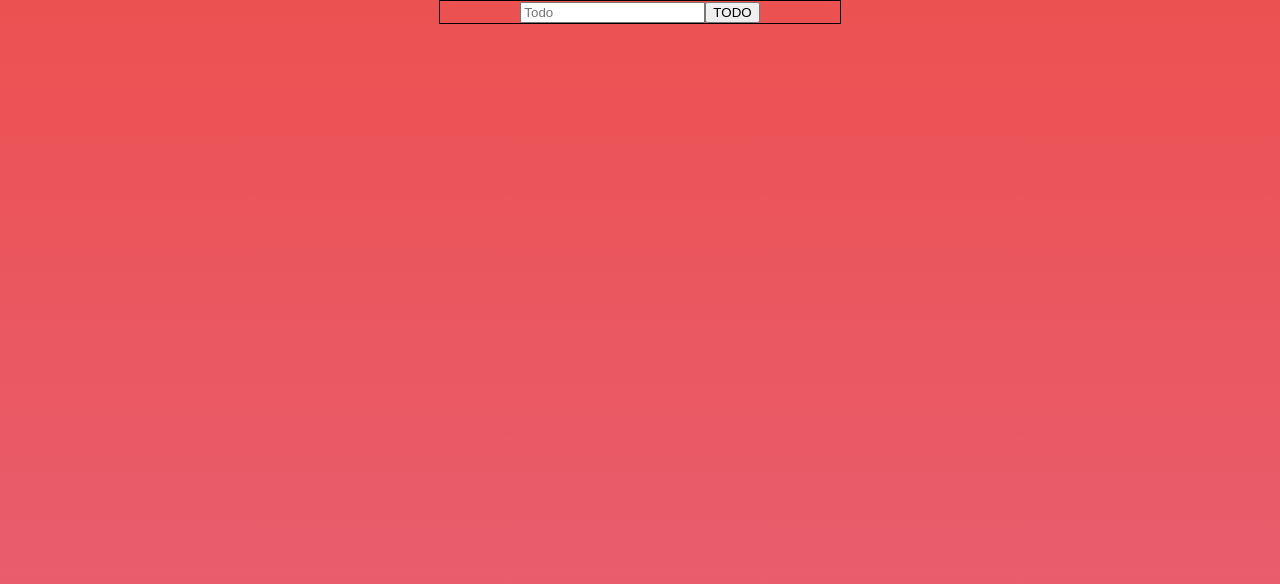
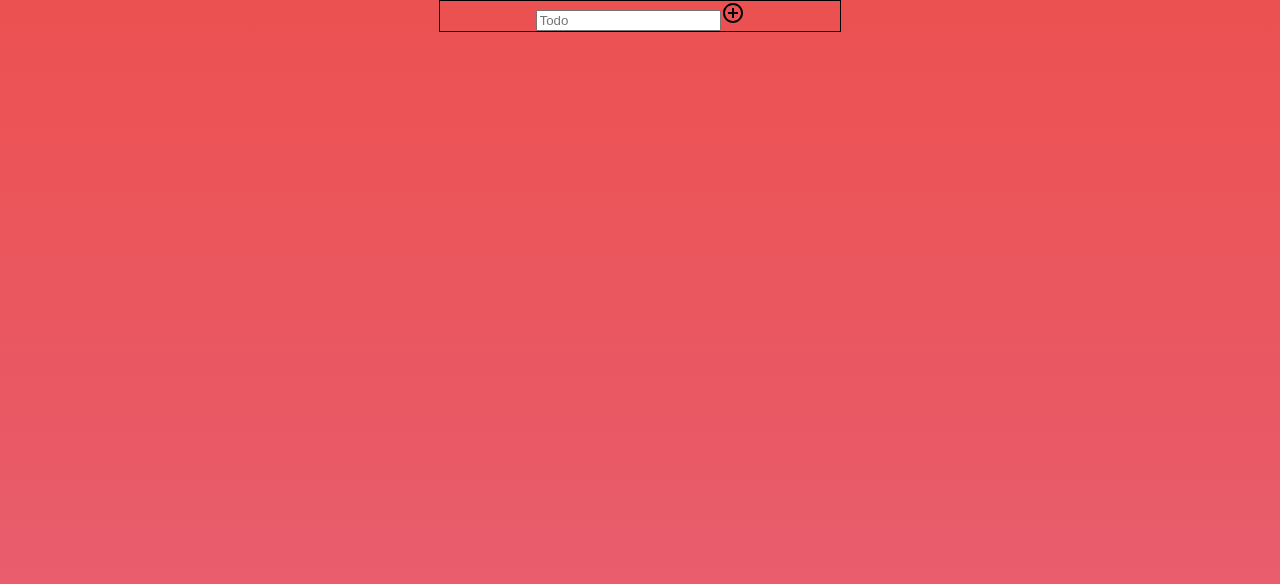
Before and after one commit to grlara9/todo-hooks, a React (Create React App) app: page / in a window 1280 px wide. Shown: the top 584 px of the page. Built offline with nearby package versions, Linux system fonts and the light colour scheme.

Commit message:
switch all button to material ui icons

```diff
--- a/src/App.js
+++ b/src/App.js
@@ -1,5 +1,6 @@
 import React, {useReducer, useState} from 'react'
 import Todos from './components/Todos'
+import AddCircleOutlineOutlinedIcon from '@material-ui/icons/AddCircleOutlineOutlined';
 import './App.css'
 
 export const ACTIONS ={
@@ -54,7 +55,7 @@ console.log("hola", name)
       <form onSubmit={handleSubmit}>
         <input type="text" value={name}  placeholder="Todo"
         onChange= {e => setName(e.target.value)}  />
-        <button type="submit">TODO</button>
+        <AddCircleOutlineOutlinedIcon type="submit" />
       </form>
 
       {todos.map(todo => {
--- a/src/components/Todos.js
+++ b/src/components/Todos.js
@@ -1,6 +1,7 @@
 import React from 'react'
 import {ACTIONS } from '../App'
 import CheckCircleOutlineOutlinedIcon from '@material-ui/icons/CheckCircleOutlineOutlined';
+import HighlightOffOutlinedIcon from '@material-ui/icons/HighlightOffOutlined';
 import './Todos.css';
 
 const Todos =({todo, dispatch, id, name, complete})=> {
@@ -11,9 +12,9 @@ const Todos =({todo, dispatch, id, name, complete})=> {
 
             {name}
             </span>
-                <button onClick={()=> dispatch({ type: ACTIONS.TOOGLE_TODO, payload:{id: id} })}> <CheckCircleOutlineOutlinedIcon /> </button>
+                <CheckCircleOutlineOutlinedIcon onClick={()=> dispatch({ type: ACTIONS.TOOGLE_TODO, payload:{id: id} })}  />
 
-                <button onClick={()=> dispatch({ type: ACTIONS.DELETE_TODO, payload:{id: id} })}> Deleted </button>
+                <HighlightOffOutlinedIcon  onClick={()=> dispatch({ type: ACTIONS.DELETE_TODO, payload:{id: id} })} />
         </div>
     )
 }
```
